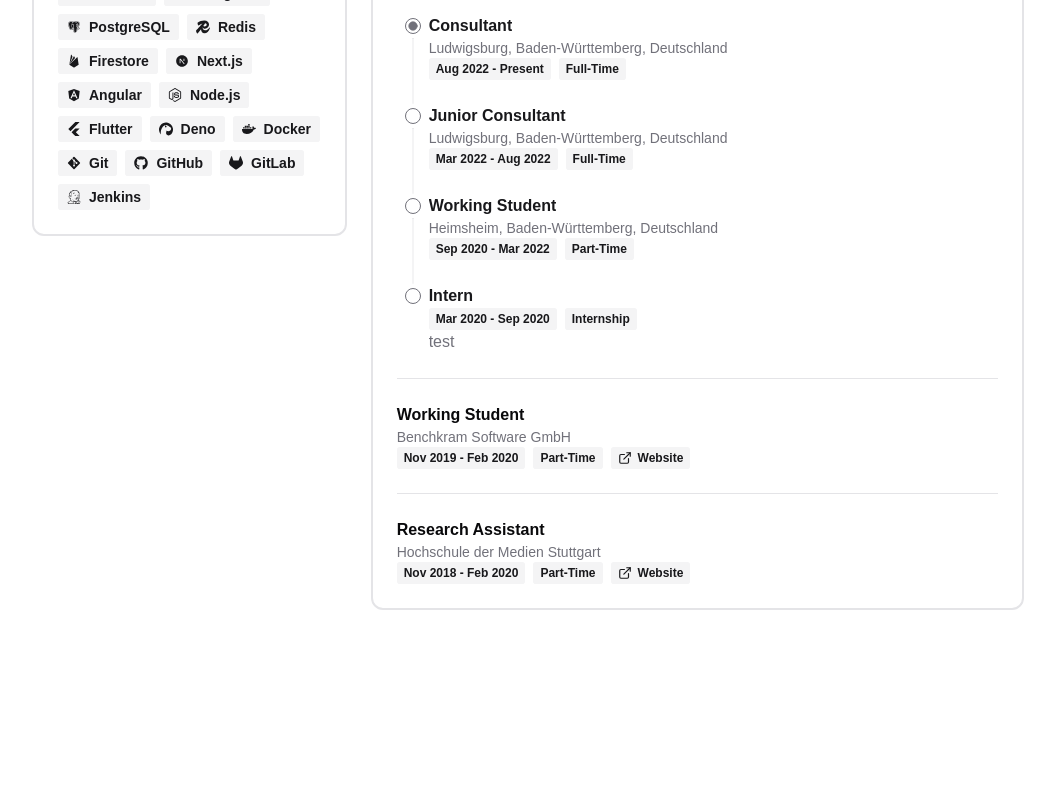
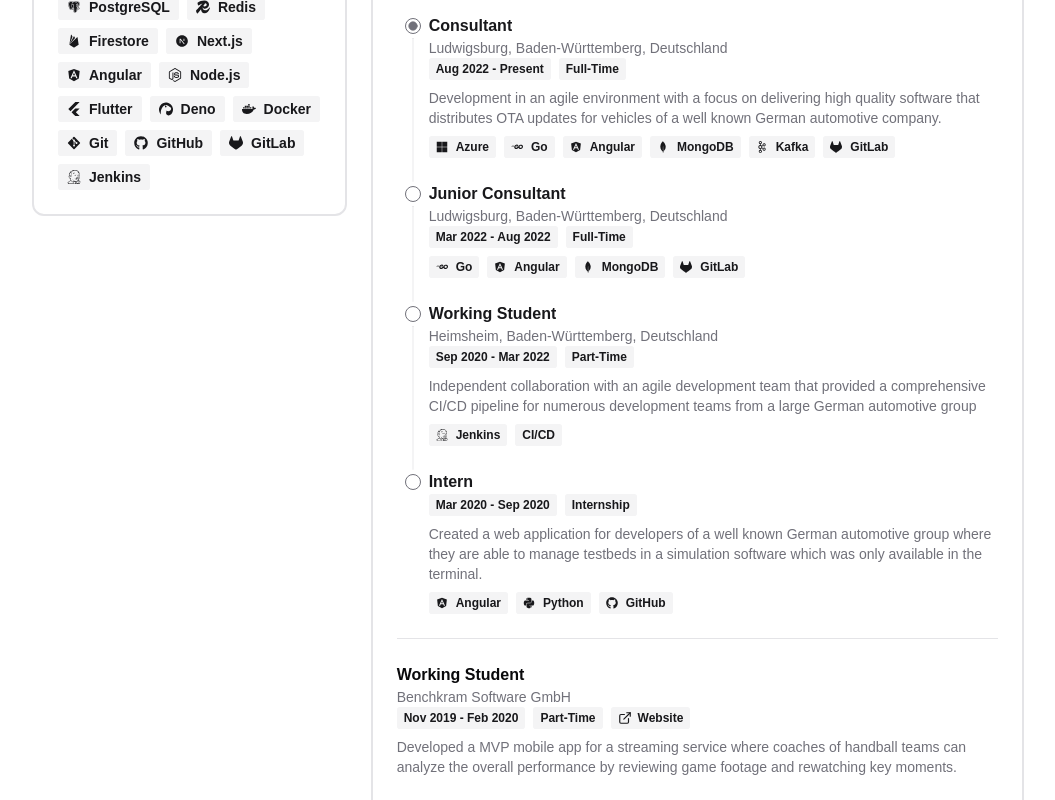
Before and after one commit to davidddo/david.to, a Next.js app: page / in a window 1280 px wide. Shown: the part 840-1640 px from the top of the page, without its empty margins (112-1167 px from the left). Before the commit the page ends 1482 px from the top, so only its background shows below. Built offline with nearby package versions, Linux system fonts and the light colour scheme.

Commit message:
add descriptions and skills to work experience an

```diff
--- a/app/layout.tsx
+++ b/app/layout.tsx
@@ -16,8 +16,8 @@ const geistMono = Geist_Mono({
 });
 
 export const metadata: Metadata = {
-  title: "Create Next App",
-  description: "Generated by create next app",
+  title: "David Tomschitz",
+  description: "David Tomschitz - Software Engineer",
 };
 
 export default function RootLayout({
--- a/components/Profile.tsx
+++ b/components/Profile.tsx
@@ -50,7 +50,7 @@ const Profile = () => {
           </div>
 
           <p className="mt-2 text-start text-sm text-muted-foregrounld">
-            I am a software engineer with a passion for building products that help people live better lives.
+            Hi, im David and a full stack software engineer
           </p>
           <Button className="mt-4 w-full" asChild>
             <a href="mailto:david@tomschitz.de" target="_blank" className="font-semibold uppercase">
--- a/components/experience/ExperienceListItem.tsx
+++ b/components/experience/ExperienceListItem.tsx
@@ -10,6 +10,7 @@ import Timeline, {
   TimelineLine,
   TimelineContent,
 } from '@/components/ui/timeline';
+import SkillBadge from '@/components/skill/skill-badge';
 
 import EmploymentDurationBadge from './EmploymentDurationBadge';
 import EmploymentTypeBadge from './EmploymentTypeBadge';
@@ -35,6 +36,7 @@ const ExperienceListItem = ({experience}: Props) => {
           </div>
         </div>
       </div>
+      {experience.description && <div className="mt-2 text-sm text-muted-foreground">{experience.description}</div>}{' '}
       {steps.length !== 0 && (
         <Timeline positions="left" className="mt-4">
           {steps.map((step, index) => {
@@ -54,7 +56,12 @@ const ExperienceListItem = ({experience}: Props) => {
                     <EmploymentDurationBadge duration={step.duration} />
                     <EmploymentTypeBadge employmentType={step.employmentType} />
                   </div>
-                  {step.description}
+                  {step.description && <div className="mt-2 text-sm text-muted-foreground">{step.description}</div>}{' '}
+                  <div className="mt-2 flex flex-wrap gap-2">
+                    {step.skills?.map((skill) => (
+                      <SkillBadge key={skill} skill={skill} size="sm" />
+                    ))}
+                  </div>
                 </TimelineContent>
               </TimelineItem>
             );
--- a/components/experience/Experiences.tsx
+++ b/components/experience/Experiences.tsx
@@ -24,6 +24,9 @@ const experiences: Experience[] = [
         duration: {
           start: 'Aug 2022',
         },
+        description:
+          'Development in an agile environment with a focus on delivering high quality software that distributes OTA updates for vehicles of a well known German automotive company.',
+        skills: ['Azure', 'Go', 'Angular', 'MongoDB', 'Kafka', 'GitLab'],
       },
       {
         role: 'Junior Consultant',
@@ -33,6 +36,7 @@ const experiences: Experience[] = [
           start: 'Mar 2022',
           end: 'Aug 2022',
         },
+        skills: ['Go', 'Angular', 'MongoDB', 'GitLab'],
       },
       {
         role: 'Working Student',
@@ -42,6 +46,9 @@ const experiences: Experience[] = [
           start: 'Sep 2020',
           end: 'Mar 2022',
         },
+        description:
+          'Independent collaboration with an agile development team that provided a comprehensive CI/CD pipeline for numerous development teams from a large German automotive group',
+        skills: ['Jenkins', 'CI/CD'],
       },
       {
         role: 'Intern',
@@ -50,25 +57,28 @@ const experiences: Experience[] = [
           start: 'Mar 2020',
           end: 'Sep 2020',
         },
-        description: 'test',
+        description:
+          'Created a web application for developers of a well known German automotive group where they are able to manage testbeds in a simulation software which was only available in the terminal.',
+        skills: ['Angular', 'Python', 'GitHub'],
       },
     ],
   },
   {
     company: {
       name: 'Benchkram Software GmbH',
-      website: 'https://mhp.com',
+      website: 'https://benchkram.de/',
       logo: {
         src: '/company/benchkram.png',
       },
     },
     role: 'Working Student',
     employmentType: 'part-time',
-
     duration: {
       start: 'Nov 2019',
       end: 'Feb 2020',
     },
+    description:
+      'Developed a MVP mobile app for a streaming service where coaches of handball teams can analyze the overall performance by reviewing game footage and rewatching key moments.',
   },
   {
     company: {
@@ -84,6 +94,7 @@ const experiences: Experience[] = [
       start: 'Nov 2018',
       end: 'Feb 2020',
     },
+    description: 'Managed and maintained parts of the official website of the Hochschule der Medien Stuttgart. ',
   },
 ];
 
--- a/components/skill/skill-badge.tsx
+++ b/components/skill/skill-badge.tsx
@@ -18,7 +18,7 @@ import {
 } from 'react-icons/fa6';
 import {RiNextjsFill, RiFirebaseFill} from 'react-icons/ri';
 import {BiLogoPostgresql} from 'react-icons/bi';
-import {SiRedis, SiTypescript, SiMongodb, SiNestjs, SiDeno, SiBlender} from 'react-icons/si';
+import {SiRedis, SiTypescript, SiMongodb, SiNestjs, SiDeno, SiBlender, SiApachekafka} from 'react-icons/si';
 
 import {Skill} from '@/types/skill';
 import Badge, {BadgeProps} from '../ui/badge';
@@ -56,6 +56,7 @@ const icons: Record<string, ReactNode> = {
   'GitHub': <FaGithub />,
   'GitLab': <FaGitlab />,
   'Jenkins': <FaJenkins />,
+  'Kafka': <SiApachekafka />,
 };
 
 const SkillBadge = ({skill, ...props}: Props) => {
--- a/types/experience.ts
+++ b/types/experience.ts
@@ -1,4 +1,5 @@
 import {Image} from './image';
+import { Skill } from './skill';
 
 export interface Experience {
   company: Company;
@@ -15,6 +16,7 @@ export interface ExperienceStep {
   employmentType: EmploymentType;
   location?: string;
   description?: string;
+  skills?: Skill[];
 }
 
 export interface Duration {
--- a/types/skill.ts
+++ b/types/skill.ts
@@ -1,4 +1,4 @@
-export type Skill = ProgrammingLanaguage | Framework | Database | Tool | Cloud | OperatingSystem;
+export type Skill = ProgrammingLanaguage | Framework | Database | Tool | Cloud | OperatingSystem| TechnicalTerm ;
 export type Techstack = Skill[];
 
 export type Skills = {
@@ -12,6 +12,7 @@ export type Skills = {
 export type ProgrammingLanaguage = 'TypeScript' | 'JavaScript' | 'Go' | 'Python' | 'C#' | 'Java';
 export type Framework = 'Flutter' | 'Next.js' | 'Angular' | 'React' | 'Deno' | 'Node.js' | 'Nest.js' | 'Unity';
 export type Database = 'PostgreSQL' | 'MySQL' | 'MongoDB' | 'Redis' | 'SQLite' | 'Oracle' | 'Firestore';
-export type Tool = 'Docker' | 'Kubernetes' | 'Git' | 'GitHub' | 'GitLab' | 'Jenkins' | 'Blender';
+export type Tool = 'Docker' | 'Kubernetes' | 'Git' | 'GitHub' | 'GitLab' | 'Jenkins' | 'Blender' | 'Kafka';
+export type TechnicalTerm = 'CI/CD' | 'DevOps' | 'Agile' | 'Scrum' | 'Kanban';
 export type Cloud = 'Azure' | 'AWS' | 'GCP' | 'Firebase';
 export type OperatingSystem = 'Windows' | 'macOS' | 'Linux';
```
